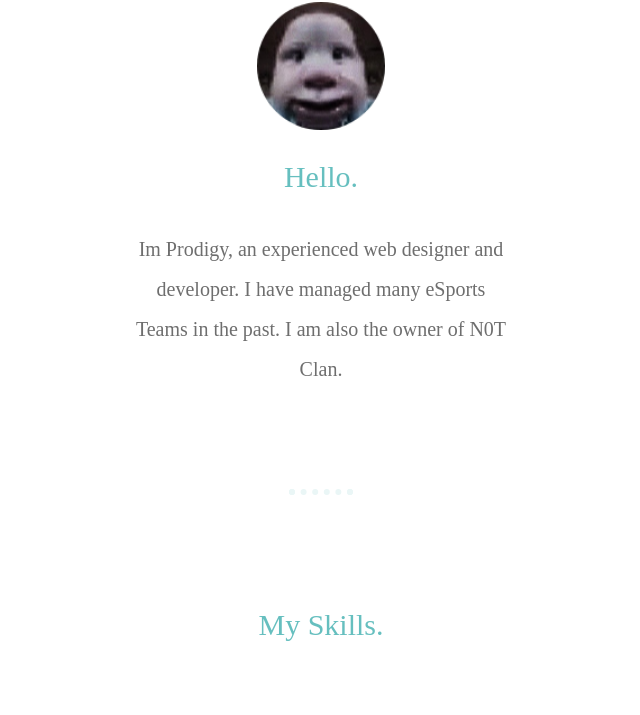
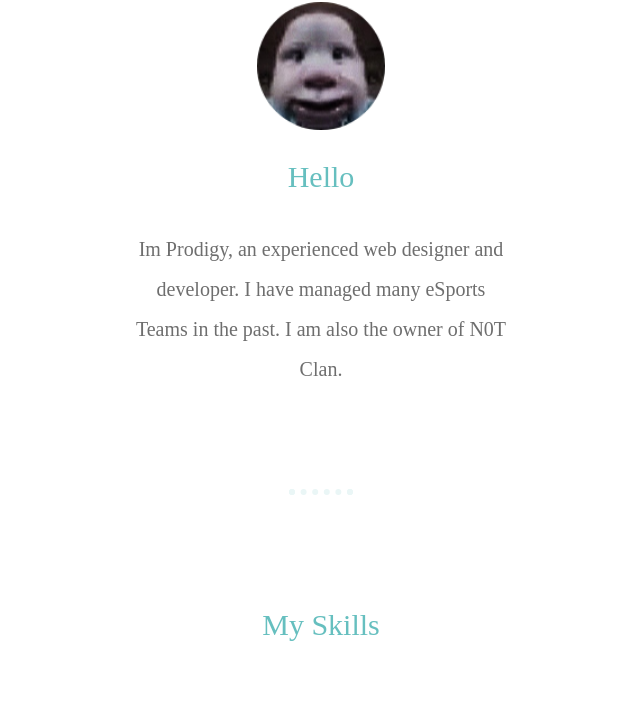
Before and after one commit to ProdigyOnGithub/prodigyxy, a plain HTML site: page index.html in a window 1280 px wide. Shown: the part 1088-1803 px from the top of the page, 319-959 px from the left. Drawn offline with Linux system fonts and the light colour scheme; a web font is replaced by a local one.

Commit message:
Made Changes to Spellings

```diff
--- a/index.html
+++ b/index.html
@@ -18,13 +18,13 @@
     <div class="middle-container">
       <div class="profile">
         <img class="img" src="bebe.png" alt="angela-pic">
-        <h2>Hello.</h2>
+        <h2>Hello</h2>
         <p class="intro">Im Prodigy, an experienced web designer and developer. I have managed many eSports Teams in the past.
         I am also the owner of N0T Clan.</p>
       </div>
       <hr>
       <div class="skills">
-        <h2>My Skills.</h2>
+        <h2>My Skills</h2>
         <div class="skill-row">
           <img class="img-comp" src="images/computer.png" alt="computer-pic">
           <h3>Design and Development</h3>
```
